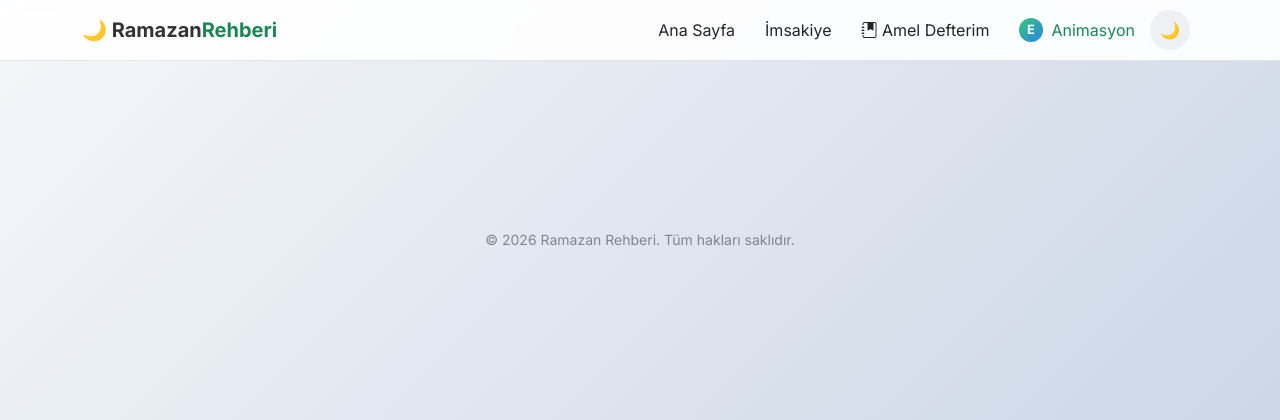
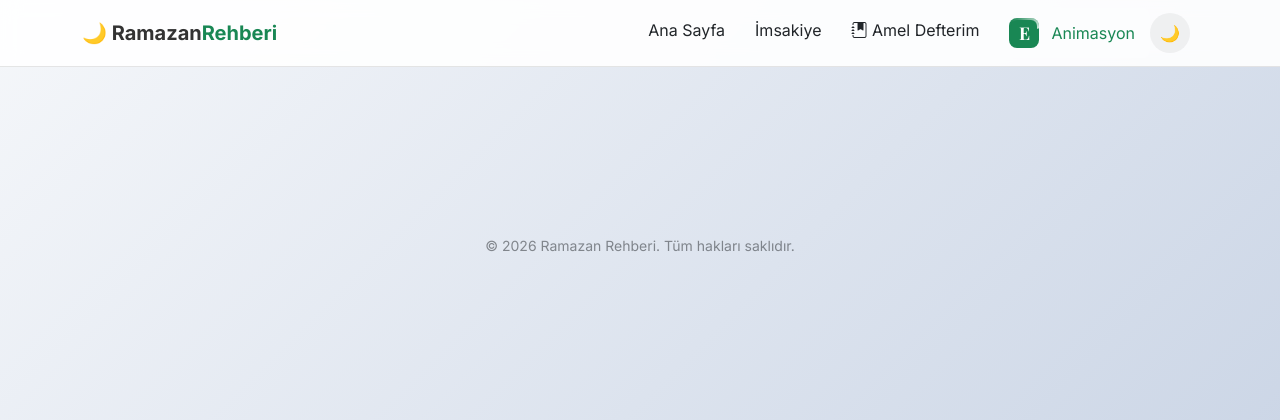
Before and after one commit to safaksizlar2025-a11y/Ramazan-Rehberi, a Django app: page /animasyon/ in a window 1280 px wide. Shown: the top 420 px of the page. Run offline with Django 5.2, Linux system fonts and the light colour scheme.

Commit message:
Animasyon Sayfası Eklendi

```diff
--- a/core/static/core/css/style.css
+++ b/core/static/core/css/style.css
@@ -455,46 +455,67 @@ body {
     background: rgba(255, 255, 255, 0.1);
 }
 
+/* --- E HARFI OZEL ANIMASYONU --- */
 .nav-e-link {
-    display: inline-flex;
+    display: flex !important;
     align-items: center;
     gap: 8px;
 }
 
-.e-sigil {
-    width: 24px;
-    height: 24px;
-    border-radius: 50%;
-    display: inline-flex;
+.e-container {
+    position: relative;
+    width: 30px;
+    height: 30px;
+    display: flex;
     align-items: center;
     justify-content: center;
-    font-size: 0.8rem;
-    font-weight: 700;
-    line-height: 1;
-    color: #ffffff;
-    background: linear-gradient(135deg, #198754, #1e3a5f);
-    box-shadow: 0 0 0 0 rgba(25, 135, 84, 0.45);
-    animation: ePulse 2.2s ease-in-out infinite;
+    background: var(--accent-color);
+    border-radius: 8px;
+    overflow: hidden;
+    transition: all 0.3s ease;
 }
 
-.nav-e-link:hover .e-sigil,
-.nav-e-link.active .e-sigil {
-    background: linear-gradient(135deg, #2ecc71, #2f80ed);
+.e-letter {
+    color: white;
+    font-weight: bold;
+    font-family: 'Playfair Display', serif;
+    z-index: 2;
+    font-size: 1.1rem;
 }
 
-@keyframes ePulse {
-    0% {
-        transform: scale(1);
-        box-shadow: 0 0 0 0 rgba(25, 135, 84, 0.45);
-    }
-    70% {
-        transform: scale(1.06);
-        box-shadow: 0 0 0 8px rgba(25, 135, 84, 0);
-    }
-    100% {
-        transform: scale(1);
-        box-shadow: 0 0 0 0 rgba(25, 135, 84, 0);
-    }
+/* Donen Isik Halkasi */
+.e-ring {
+    position: absolute;
+    width: 150%;
+    height: 150%;
+    background: conic-gradient(transparent, transparent, transparent, rgba(255, 255, 255, 0.8));
+    animation: rotateE 3s linear infinite;
+    z-index: 1;
+}
+
+/* Nefes Alma Efekti (Glow) */
+.e-container::after {
+    content: '';
+    position: absolute;
+    inset: 2px;
+    background: var(--accent-color);
+    border-radius: 6px;
+    z-index: 1;
+}
+
+@keyframes rotateE {
+    from { transform: rotate(0deg); }
+    to { transform: rotate(360deg); }
+}
+
+/* Hover (Uzerine Gelince) Durumu */
+.nav-e-link:hover .e-container {
+    transform: scale(1.1) rotate(5deg);
+    box-shadow: 0 0 15px var(--accent-color);
+}
+
+[data-theme="dark"] .e-container {
+    box-shadow: 0 0 8px rgba(46, 204, 113, 0.3);
 }
 
 .tiny-badge {
--- a/core/templates/core/base.html
+++ b/core/templates/core/base.html
@@ -44,8 +44,12 @@
                         </a>
                     </li>
                     <li class="nav-item">
-                        <a class="nav-link nav-e-link {% if request.resolver_match.url_name == 'animasyon' %}active{% endif %}" href="{% url 'animasyon' %}" aria-label="E Animasyon">
-                            <span class="e-sigil" aria-hidden="true">E</span> Animasyon
+                        <a class="nav-link nav-e-link {% if request.resolver_match.url_name == 'animasyon' %}active{% endif %}" href="{% url 'animasyon' %}">
+                            <span class="e-container">
+                                <span class="e-letter">E</span>
+                                <span class="e-ring"></span>
+                            </span>
+                            <span class="ms-1">Animasyon</span>
                         </a>
                     </li>
                 </ul>
```
